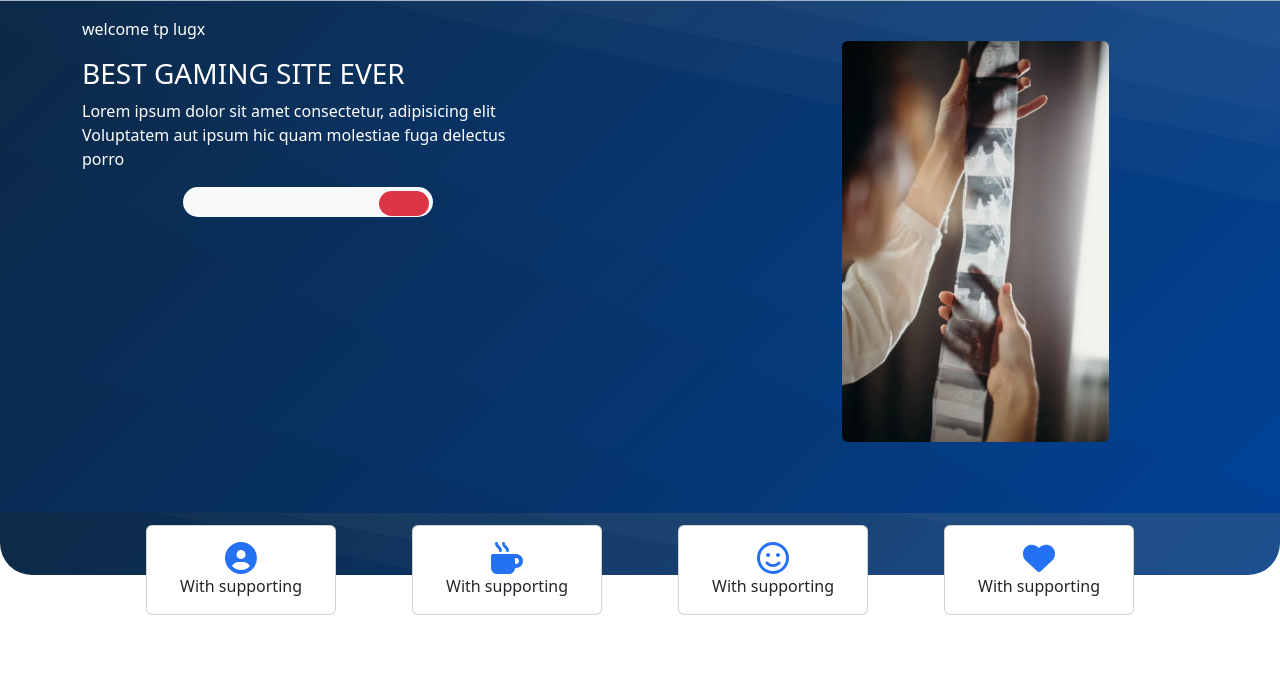
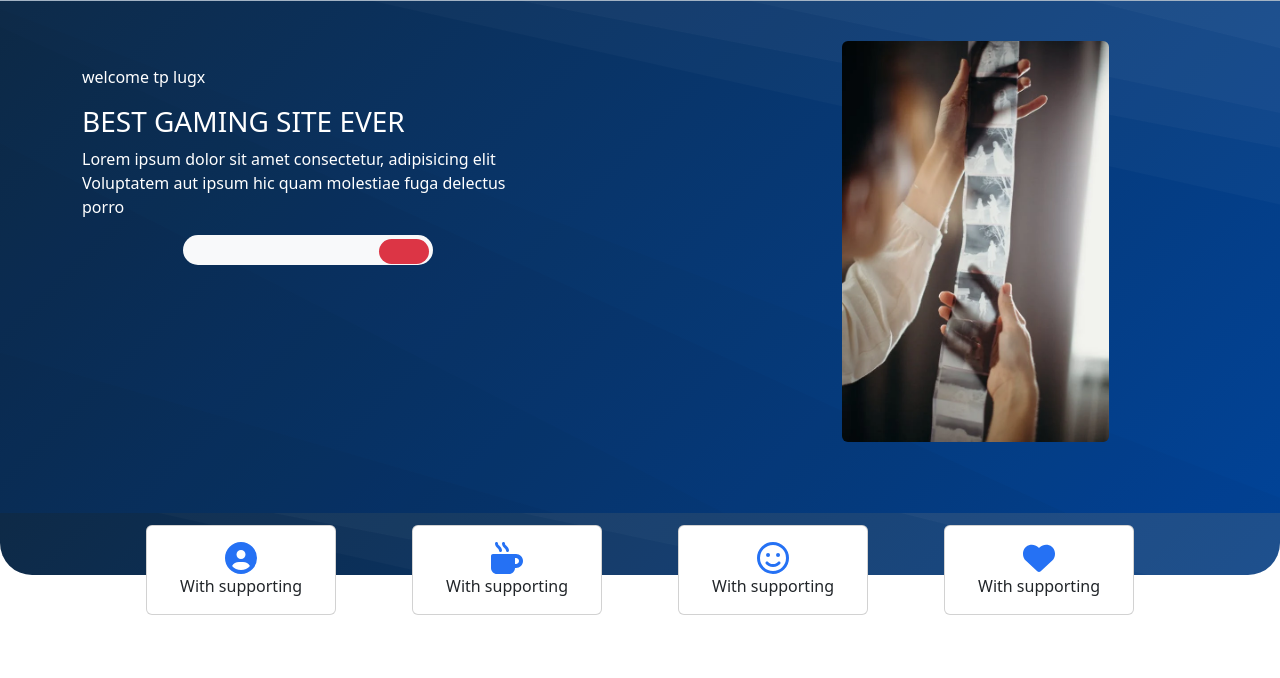
Before and after one commit to razan-mayya/films-website, a plain HTML site: page index.html in a window 1280 px wide. Shown: the part 47-725 px from the top of the page. Drawn offline with nearby package versions, Linux system fonts and the light colour scheme.

Commit message:
center text

```diff
--- a/index.html
+++ b/index.html
@@ -44,7 +44,7 @@
 
         <div class="container ">
             <div class="b row mt-5 d-flex justify-content-between">
-                <div class="col-lg-5 col-md-6 col-sm-7">
+                <div class="col-lg-5 col-md-6 col-sm-7 mt-5">
                     <p class="text-white b">welcome tp lugx</p>
                     <h3 class="text-white b">BEST GAMING SITE EVER</h3>
                     <p class="text-white b">Lorem ipsum dolor sit amet consectetur, adipisicing elit
```
